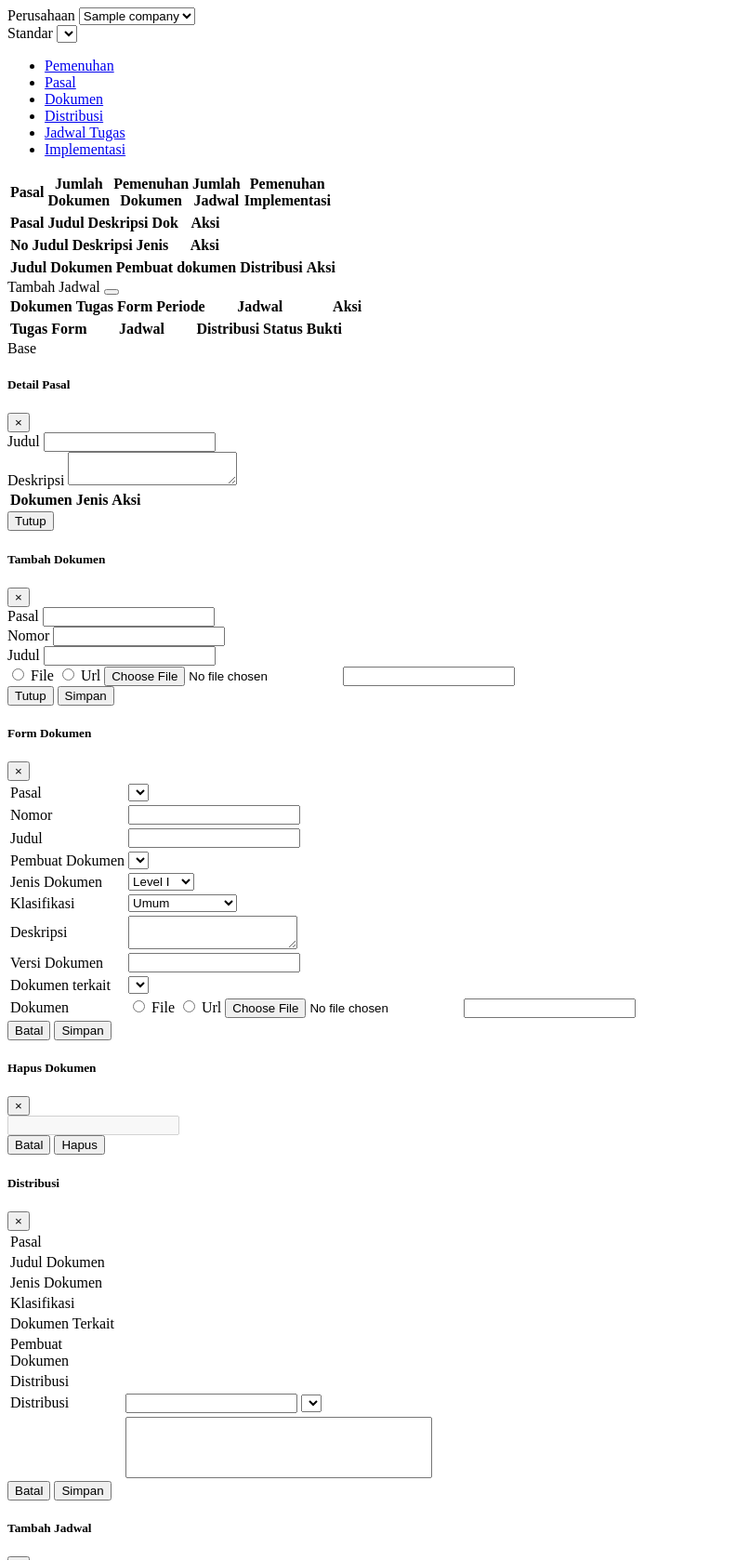
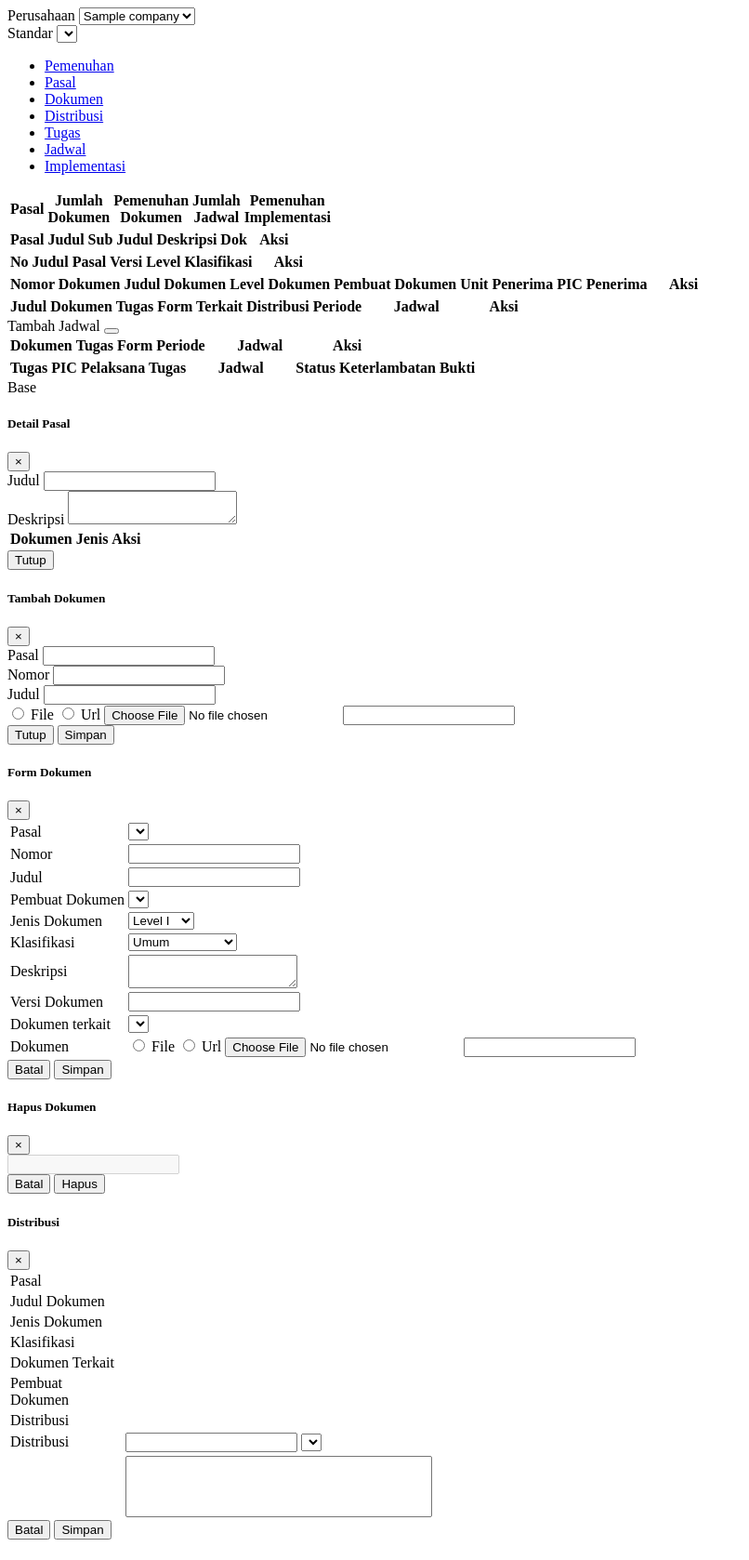
Before and after one commit to ArcShift/dms, a PHP site: the page made by application/views/treeview_detail/read.php in a window 1280 px wide. Shown: the top 1678 px of the page at 93% size, without its empty margins (0-806 px from the left). Run offline with PHP 8.4, Linux system fonts and the light colour scheme; the template is opened without the code that fills it: most values are stand-ins (such as "Sample title", 1, 10 or a date in 2020); data that the repository does not hold is empty.

Commit message:
revisi table manajemen

```diff
--- a/application/views/treeview_detail/read.php
+++ b/application/views/treeview_detail/read.php
@@ -4,6 +4,9 @@ $role = $this->session->userdata['user']['role'];
 <style>
     .col-tgl{
         min-width: 110;
+    }
+    pre {
+        white-space: pre-wrap;
     }
 </style>
 <div class="main-card mb-3 card">
@@ -31,7 +34,8 @@ $role = $this->session->userdata['user']['role'];
                     <li class="nav-item"><a data-toggle="tab" href="#tab-pasal" class="nav-link">Pasal</a></li>
                     <li class="nav-item"><a data-toggle="tab" href="#tab-dokumen" class="nav-link">Dokumen</a></li>
                     <li class="nav-item"><a data-toggle="tab" href="#tab-distribusi" class="nav-link">Distribusi</a></li>
-                    <li class="nav-item"><a data-toggle="tab" href="#tab-jadwal" class="nav-link">Jadwal Tugas</a></li>
+                    <li class="nav-item"><a data-toggle="tab" href="#tab-tugas" class="nav-link">Tugas</a></li>
+                    <li class="nav-item"><a data-toggle="tab" href="#tab-jadwal" class="nav-link">Jadwal</a></li>
                     <li class="nav-item"><a data-toggle="tab" href="#tab-implementasi" class="nav-link">Implementasi</a></li>
                     <!--<li class="nav-item"><a data-toggle="tab" href="#tab-base" class="nav-link">Base</a></li>-->
                 </ul>
@@ -59,6 +63,7 @@ $role = $this->session->userdata['user']['role'];
                                 <tr>
                                     <th>Pasal</th>
                                     <th>Judul</th>
+                                    <th>Sub Judul</th>
                                     <th>Deskripsi</th>
                                     <th>Dok</th>
                                     <th class="col-aksi" style="min-width: 50px">Aksi</th>
@@ -78,8 +83,10 @@ $role = $this->session->userdata['user']['role'];
                                 <tr>
                                     <th>No</th>
                                     <th>Judul</th>
-                                    <th>Deskripsi</th>
-                                    <th>Jenis</th>
+                                    <th>Pasal</th>
+                                    <th>Versi</th>
+                                    <th>Level</th>
+                                    <th>Klasifikasi</th>
                                     <th class="col-aksi" style="min-width: 70px">Aksi</th>
                                 </tr>
                             </thead>
@@ -91,14 +98,37 @@ $role = $this->session->userdata['user']['role'];
                         <table class="table table-striped">
                             <thead>
                                 <tr>
+                                    <th>Nomor Dokumen</th>
                                     <th>Judul Dokumen</th>
-                                    <th>Pembuat dokumen</th>
-                                    <th>Distribusi</th>
-                                    <th class="col-aksi">Aksi</th>
+                                    <th>Level Dokumen</th>
+                                    <th>Pembuat Dokumen</th>
+                                    <th>Unit Penerima</th>
+                                    <th>PIC Penerima</th>
+                                    <!--<th>Distribusi</th>-->
+                                    <th class="col-aksi" style="min-width: 70px">Aksi</th>
                                 </tr>
                             </thead>
                             <tbody id="table-distribusi"></tbody>
                         </table>
+                    </div>
+                    <!--TUGAS-->
+                    <div class="tab-pane" id="tab-tugas" role="tabpanel">
+                        <div class="table-responsive">
+                            <table class="table table-striped">
+                                <thead>
+                                    <tr>
+                                        <th>Judul Dokumen</th>
+                                        <th>Tugas</th>
+                                        <th>Form Terkait</th>
+                                        <th>Distribusi</th>
+                                        <th>Periode</th>
+                                        <th class="col-tgl">Jadwal</th>
+                                        <th class="col-aksi" style="min-width: 70px">Aksi</th>
+                                    </tr>
+                                </thead>
+                                <tbody id="table-tugas"></tbody>
+                            </table>
+                        </div>
                     </div>
                     <!--JADWAL-->
                     <div class="tab-pane" id="tab-jadwal" role="tabpanel">
@@ -128,10 +158,10 @@ $role = $this->session->userdata['user']['role'];
                             <thead>
                                 <tr>
                                     <th>Tugas</th>
-                                    <th>Form</th>
+                                    <th>PIC Pelaksana Tugas</th>
                                     <th class="col-tgl">Jadwal</th>
-                                    <th>Distribusi</th>
                                     <th class="text-center">Status</th>
+                                    <th class="text-center">Keterlambatan</th>
                                     <th class="text-center">Bukti</th>
                                 </tr>
                             </thead>
@@ -861,7 +891,7 @@ $role = $this->session->userdata['user']['role'];
                         pCol = 'warning';
                 }
                 $('#table-pemenuhan').append('<tr ' + (d.parent == null ? 'class="table-success"' : '') + '>'
-                        + '<td>' +  d.fullname + '</td>'
+                        + '<td>' + d.fullname + '</td>'
                         + '<td class="text-center">' + (d.doc == '0' ? '-' : d.doc) + '</td>'
                         + '<td class="text-center"><span class="badge badge-' + pCol + '">' + d.pemenuhan_doc + '%</span></td>'
                         + '<td class="text-center">' + d.imp + '</td>'
@@ -871,7 +901,8 @@ $role = $this->session->userdata['user']['role'];
                 $('#table-pasal').append('<tr ' + (d.parent == null ? 'class="table-success"' : '') + '>'
                         + '<td>' + d.fullname + '</td>'
                         + '<td>' + (d.sort_desc == null ? '-' : d.sort_desc) + '</td>'
-                        + '<td>' + (d.long_desc == null ? '-' : d.long_desc) + '</td>'
+                        + '<td>' + '-' + '</td>'
+                        + '<td><pre>' + (d.long_desc == null ? '-' : d.long_desc) + '</pre></td>'
                         + '<td>' + d.doc + '</td>'
                         + '<td class="col-aksi">'
                         + '<span class="fa fa-info-circle text-primary" onclick="detailPasal(' + i + ')" title="Detail"></span>&nbsp'
@@ -926,8 +957,11 @@ $role = $this->session->userdata['user']['role'];
                         $('#table-dokumen').append('<tr>'
                                 + '<td>' + d.nomor + '</td>'
                                 + '<td>' + d.judul + '</td>'
-                                + '<td>' + d.deskripsi + '</td>'
+//                                + '<td>' + d.deskripsi + '</td>'
+                                + '<td>' + '-' + '</td>'
+                                + '<td>' + d.versi + '</td>'
                                 + '<td>Level ' + d.jenis + '</td>'
+                                + '<td>' + d.klasifikasi + '</td>'
                                 + '<td class="col-aksi">'
                                 + '<span class="text-primary fa fa-info-circle" onclick="detailDokumen(' + n + ')" title="Detail"></span>&nbsp'
                                 + '<span class="text-primary fa fa-edit" onclick="editDokumen(' + n + ')"></span>&nbsp'
@@ -967,9 +1001,12 @@ $role = $this->session->userdata['user']['role'];
                             }
                         }
                         $('#table-distribusi').append('<tr>'
+                                + '<td>' + sortDokumen[j].nomor + '</td>'
                                 + '<td>' + sortDokumen[j].judul + '</td>'
+                                + '<td>Level ' + sortDokumen[j].jenis + '</td>'
                                 + '<td>' + anggota[k].fullname + '</td>'
                                 + '<td>' + strUserDis + '</td>'
+                                + '<td>' + '-' + '</td>'
                                 + '<td class="col-aksi">'
                                 + '<span class="text-primary fa fa-info-circle" title="Detail" onclick="detailDistribusi(' + j + ')"></span>&nbsp'
                                 + '<span class="text-primary fa fa-edit" title="Edit" onclick="editDistribusi(' + j + ')"></span>'
@@ -1019,9 +1056,9 @@ $role = $this->session->userdata['user']['role'];
                         var jadwal = new Date(data[j].date_jadwal);
                         var periode = sortJadwal[i].periode == null ? '-' : sortJadwal[i].periode;
                         $('#table-jadwal').append('<tr>'
+                                + '<td>' + sortDokumen[sortJadwal[i].index_dokumen].judul + '</td>'
+                                + '<td>' + data[j].desc + '</td>'
                                 + '<td>' + $('#modalDokumen').find('select[name=dokumen_terkait]').find('option[value=' + sortDokumen[sortJadwal[i].index_dokumen].contoh + ']').text() + '</td>'
-                                + '<td>' + data[j].desc + '</td>'
-                                + '<td>' + sortDokumen[sortJadwal[i].index_dokumen].judul + '</td>'
                                 + '<td style="text-transform: capitalize">' + periode + '</td>'
                                 + '<td>' + $.format.date(jadwal, "dd-MMM-yyyy") + '</td>'
                                 + '<td class="col-aksi">'
@@ -1031,22 +1068,25 @@ $role = $this->session->userdata['user']['role'];
                                 + '</td>'
                                 + '</tr>');
                         var uploadStatus = '';
+                        var diffDate = '-';
                         if (data[j].path) {
-                            if (new Date() > new Date(data[j].date_jadwal, 'YYYY-MM-DD')) {
+                            if (new Date(data[j].upload_date) > new Date(data[j].date_jadwal)) {
                                 uploadStatus = '<span class="badge badge-danger">Terlambat</span>';
                             } else {
                                 uploadStatus = '<span class="badge badge-primary">Selesai</span>';
                             }
+                            diffDate = new Date(data[j].upload_date).getDate() - new Date(data[j].date_jadwal).getDate();
+                            diffDate = diffDate <= 0 ? '-' : diffDate;
                         } else {
                             uploadStatus = '-';
                         }
                         var uploadBtn = '-';
                         $('#table-implementasi').append('<tr>'
                                 + '<td>' + data[j].desc + '</td>'
-                                + '<td>' + sortDokumen[sortJadwal[i].index_dokumen].judul + '</td>'
+                                + '<td>' + personil2 + '</td>'
                                 + '<td>' + $.format.date(jadwal, "dd-MMM-yyyy") + '</td>'
-                                + '<td>' + personil2 + '</td>'
                                 + '<td class="text-center">' + uploadStatus + '</td>'
+                                + '<td class="text-center">' + diffDate + '</td>'
                                 + '<td class="text-center">'
                                 + '<span class="text-primary fa fa-upload" title="Upload" onclick="initUploadImplementasi(' + n + ')"></span>&nbsp'
                                 + '<span class="text-primary fa fa-search" title="Detail" onclick="detailImplementasi(' + n + ')"></span>'
@@ -1455,13 +1495,13 @@ $role = $this->session->userdata['user']['role'];
         } else {
             data.Ulangi = '<span class="badge badge-secondary">TIDAK</span>';
         }
-        if(disData != null){
-            data['Status Distribusi']= disData.status;
-            data['Dokumen Distribusi']= disData.dokumen;
+        if (disData != null) {
+            data['Status Distribusi'] = disData.status;
+            data['Dokumen Distribusi'] = disData.dokumen;
         }
         for (var key in data) {
             m.find('.modal-body').append('<div class="row"><div class="col-sm-4"><label>' + key + '</label></div><div class="col-sm-8">' + data[key] + '</div></div>');
-        }
+    }
     }
     function editJadwal(index) {
         var imp = sortImplementasi[index];
@@ -1529,10 +1569,10 @@ $role = $this->session->userdata['user']['role'];
                 uploadStatus = '<span class="badge badge-primary">Selesai</span>';
             }
         }
-        var data ={
+        var data = {
             status: uploadStatus,
             dokumen: '<div><span class="badge badge-primary">' + imp.type + '</div>'
-                + '<div>' + imp.path + '</div>',
+                    + '<div>' + imp.path + '</div>',
         }
         detailJadwal(index, data);
     }
```
